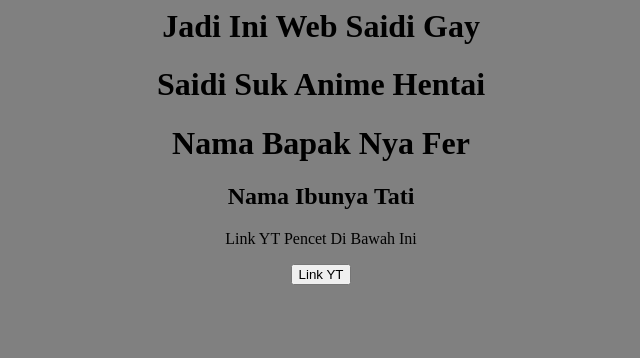
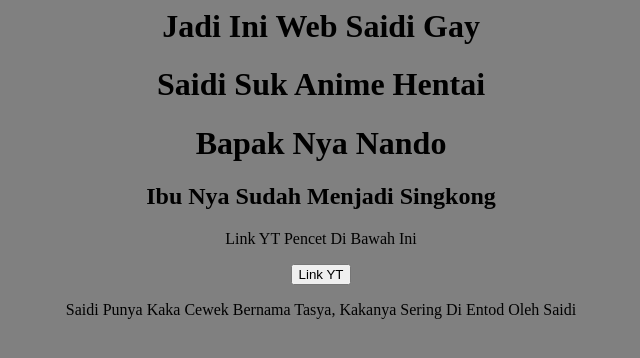
Before and after one commit to Tian21-wasap/saidigay.hanjava.net, a plain HTML site: page index.html in a window 1280 px wide. Shown: the whole page, without its empty margins (319-959 px from the left). Drawn offline with Linux system fonts and the light colour scheme.

Commit message:
Update index.html

```diff
--- a/index.html
+++ b/index.html
@@ -16,14 +16,17 @@
 
     <h1>Saidi Suk Anime Hentai</h1>
 
-    <h1>Nama Bapak Nya Fer</h1>
+    <h1>Bapak Nya Nando</h1>
 
-    <h2>Nama Ibunya Tati</h2>
+    <h2>Ibu Nya Sudah Menjadi Singkong</h2>
 
     <p>Link YT Pencet Di Bawah Ini</p>
 
     <a href="https://youtube.com/channel/UCoHVP3tlmHt36iKxQxwOthw"><button>Link YT</button></a>
 
+    <p> Saidi Punya Kaka Cewek Bernama Tasya, Kakanya Sering Di Entod Oleh Saidi</p>
+
+
 </html>
 
 </body>
```
